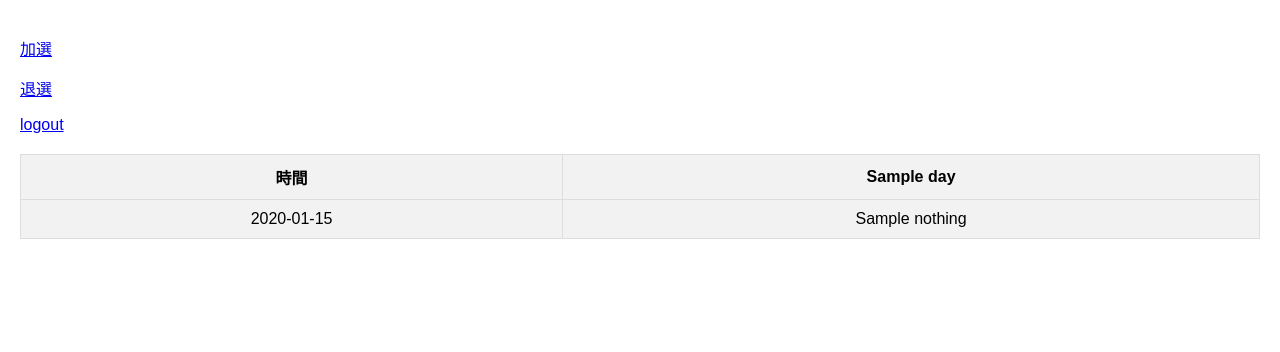
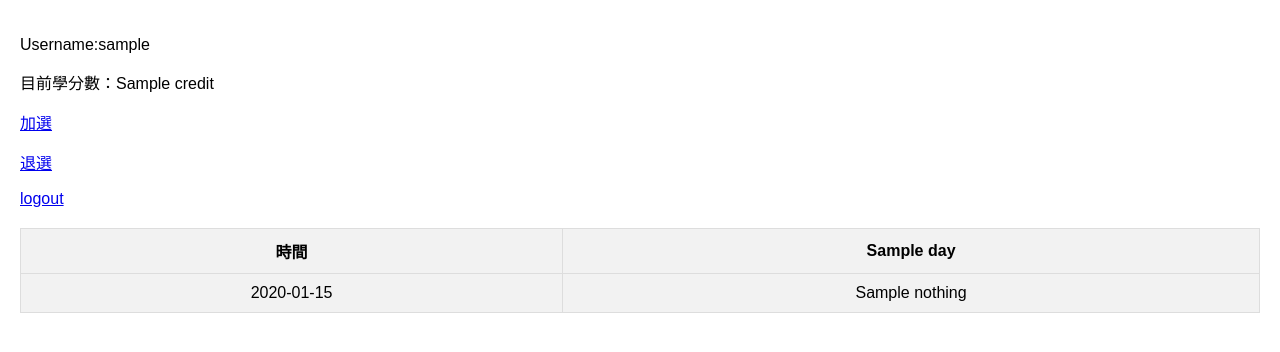
Before and after one commit to d1150254/choose_course_project, a Flask app: template templates/mainpage.html in a window 1280 px wide. Shown: the top 352 px of the page. Run offline with Flask 3, Linux system fonts and the light colour scheme; the template is opened without the code that fills it: most values are stand-ins (such as "Sample title", 1, 10 or a date in 2020); some libraries are stand-ins or nearby versions.

Commit message:
新增每個頁面顯示當前登入帳號跟學分數

```diff
--- a/main.py
+++ b/main.py
@@ -27,6 +27,11 @@ def check_sql_account(username,password)->bool:
     query = "SELECT passwd FROM account where studentId='{}';".format(username)
     res_passwd_sql=get_sql_data(query)
     return password==res_passwd_sql[0][0]
+
+#取得帳號當前的學分數
+def get_user_credit(username)->int:
+    query = "SELECT credit FROM student where id='{}';".format(username)
+    return get_sql_data(query)[0][0]
 
 #判斷能不能加選 0->可以 1->不同系的課 2->課堂滿了 3->有衝堂 4->有重名課程 5->超過學分限制(30) 6->錯誤的選課代號
 def check_add_course(username, courseid)->int:
@@ -173,7 +178,7 @@ def showcourse(username):
         for j in range(int(i[0][1]),int(i[0][2])+1):
             data.class_schedule[data.class_time_table[j-1]][int(i[0][0])]=i[1]
 
-    return render_template('mainpage.html',weekday=data.weekday, schedule=data.class_schedule)
+    return render_template('mainpage.html',username=username, credit=get_user_credit(username), weekday=data.weekday, schedule=data.class_schedule)
 
 #把儲存開課時間的資料格式轉換成要輸出的格式
 def get_course_time(coursetime:int)->str:
@@ -232,33 +237,37 @@ def choose():
 def addcourse():
     global username
     get_avilible_course(username)
-    return render_template('addcourse.html',course_table=data.course_table,course_info_table=data.course_info)
+    user_credit=get_user_credit(username)
+    print(username)
+    return render_template('addcourse.html',username=username, credit=user_credit, course_table=data.course_table,course_info_table=data.course_info)
 
 @app.route('/addcourse/check', methods=['POST'])
 def addcoursecheck():
     global username
     courseid=request.form['courseid']
+    user_credit=get_user_credit(username)
     switch=check_add_course(username,courseid)
     if(switch==1):
-        return render_template('addcourse.html',error='不能選別系的課程',course_table=data.course_table,course_info_table=data.course_info)
+        return render_template('addcourse.html',username=username, credit=user_credit, error='不能選別系的課程',course_table=data.course_table,course_info_table=data.course_info)
     elif(switch==2):
-        return render_template('addcourse.html',error='課堂人數已滿',course_table=data.course_table,course_info_table=data.course_info)
+        return render_template('addcourse.html',username=username, credit=user_credit,error='課堂人數已滿',course_table=data.course_table,course_info_table=data.course_info)
     elif(switch==3):
-        return render_template('addcourse.html',error='有衝堂',course_table=data.course_table,course_info_table=data.course_info)
+        return render_template('addcourse.html',username=username, credit=user_credit,error='有衝堂',course_table=data.course_table,course_info_table=data.course_info)
     elif(switch==4):
-        return render_template('addcourse.html',error='課表中有同名課程',course_table=data.course_table,course_info_table=data.course_info)
+        return render_template('addcourse.html',username=username, credit=user_credit,error='課表中有同名課程',course_table=data.course_table,course_info_table=data.course_info)
     elif(switch==5):
-        return render_template('addcourse.html',error='超過學分最高限制(30)',course_table=data.course_table,course_info_table=data.course_info)
+        return render_template('addcourse.html',username=username, credit=user_credit,error='超過學分最高限制(30)',course_table=data.course_table,course_info_table=data.course_info)
     elif(switch==6):
-        return render_template('addcourse.html',error='錯誤的選課代碼',course_table=data.course_table,course_info_table=data.course_info)
+        return render_template('addcourse.html',username=username, credit=user_credit,error='錯誤的選課代碼',course_table=data.course_table,course_info_table=data.course_info)
 
     add_course(username,courseid)
     get_avilible_course(username)
-    return render_template('addcourse.html',success='登記成功',course_table=data.course_table,course_info_table=data.course_info)
+    user_credit=get_user_credit(username)
+    return render_template('addcourse.html',username=username, credit=user_credit,success='登記成功',course_table=data.course_table,course_info_table=data.course_info)
 
 @app.route('/dropcourse')
 def dropcourse():
-    return render_template('dropcourse.html',weekday=data.weekday, schedule=data.class_schedule)
+    return render_template('dropcourse.html',username=username, credit=get_user_credit(username), weekday=data.weekday, schedule=data.class_schedule)
 
 @app.route('/dropcourse/check',methods=['POST'])
 def dropcoursecheck():
@@ -267,9 +276,9 @@ def dropcoursecheck():
     courseid=request.form['courseid']
     switch=check_drop_course(username,courseid)
     if(switch==1):
-        return render_template('dropcourse.html',error='這堂課不存在你的課表中',weekday=data.weekday, schedule=data.class_schedule)
+        return render_template('dropcourse.html',username=username, credit=get_user_credit(username), error='這堂課不存在你的課表中',weekday=data.weekday, schedule=data.class_schedule)
     elif(switch==2):
-        return render_template('dropcourse.html',error='退選失敗 學分小於9學分',weekday=data.weekday, schedule=data.class_schedule)
+        return render_template('dropcourse.html',username=username, credit=get_user_credit(username), error='退選失敗 學分小於9學分',weekday=data.weekday, schedule=data.class_schedule)
     elif(switch==3):
         return redirect(url_for('dropcoursecheckdoubelcheck'))
     else:
@@ -289,6 +298,6 @@ def dropcoursesuccess():
     global username
     update_drop_course(username,courseid)
     showcourse(username)
-    return render_template('dropcourse.html',success='退選成功',weekday=data.weekday, schedule=data.class_schedule)
+    return render_template('dropcourse.html',username=username, credit=get_user_credit(username), success='退選成功',weekday=data.weekday, schedule=data.class_schedule)
 
 app.run()
--- a/templates/addcourse.html
+++ b/templates/addcourse.html
@@ -33,6 +33,12 @@
 </head>
 <body>
     <h2>Add course</h2>
+    {% if username %}
+        <p>Username:{{ username }}</p>
+    {% endif %}
+    {% if credit %}
+        <p>目前學分數：{{ credit }}</p>
+    {% endif %}
     {% if error %}
         <p style="color: red;">{{ error }}</p>
     {% endif %}
--- a/templates/dropcourse.html
+++ b/templates/dropcourse.html
@@ -33,6 +33,12 @@
 </head>
 <body>
     <h2>退選</h2>
+    {% if username %}
+        <p>Username:{{ username }}</p>
+    {% endif %}
+    {% if credit %}
+        <p>目前學分數：{{ credit }}</p>
+    {% endif %}
     {% if error %}
         <p style="color: red;">{{ error }}</p>
     {% endif %}
--- a/templates/mainpage.html
+++ b/templates/mainpage.html
@@ -32,6 +32,12 @@
     </style>
 </head>
 <body>
+    {% if username %}
+        <p>Username:{{username}}</p>
+    {% endif %}
+    {% if credit %}
+        <p>目前學分數：{{ credit }}</p>
+    {% endif %}
     <p><a href="/addcourse">加選</a></p>
     <p><a href="/dropcourse">退選</a></p>
     <p><a href="/">logout</a></p>
```
